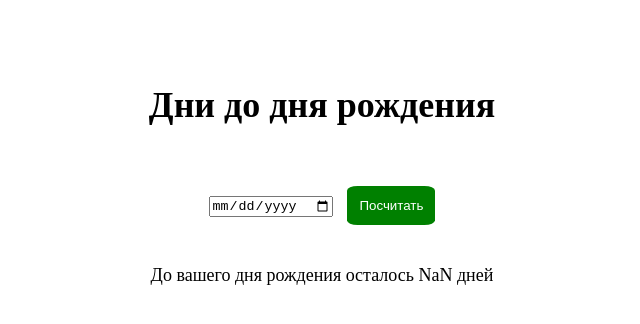
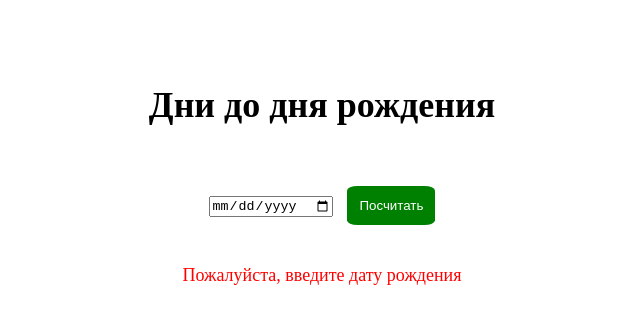
Before and after one commit to JujutsuHV/homework13, a plain HTML site: page index.html in a window 1280 px wide. Both pictures are taken after a click on the button "Посчитать". Shown: the whole page, without its empty margins (318-958 px from the left). Drawn offline with Linux system fonts and the light colour scheme.

Commit message:
add some changes

```diff
--- a/index.css
+++ b/index.css
@@ -31,3 +31,7 @@ button {
     color: white;
 
 }
+
+.alert {
+    color: red;
+}
--- a/index.js
+++ b/index.js
@@ -15,7 +15,15 @@ function calculateDate() {
         return word[(diffDays % 100 > 4 && diffDays % 100 < 20) ? 2 : cases[(diffDays % 10 < 5) ? diffDays % 10 : 5]];
     }
     result.textContent = `До вашего дня рождения осталось ${diffDays} ${wordForm(diffDays, ['день', 'дня', 'дней'])} `;
-}
+} /*взяла значение из инпута, преобразовала в unix и рассчитала остаток дней. далее добавила функцию которая проверят и выводит правильное склонение слова "день" в зависимости от значения diffDays */
 
-
-button.addEventListener('click', calculateDate);
+button.addEventListener('click', function () {
+    if (inputDate.value == "") {
+        result.textContent = "Пожалуйста, введите дату рождения";
+        result.classList.toggle('alert');
+        return false;
+    } else {
+        calculateDate();
+        result.classList.toggle('alert');
+    }
+}); /* добавила функцию проверяющую выбор даты пользователем, если дата не выбрана, то выйдет красная надпись с просьбой выбрать. иначе вызовет функцию рассчета кол-ва дней до дня рождения  */
```
